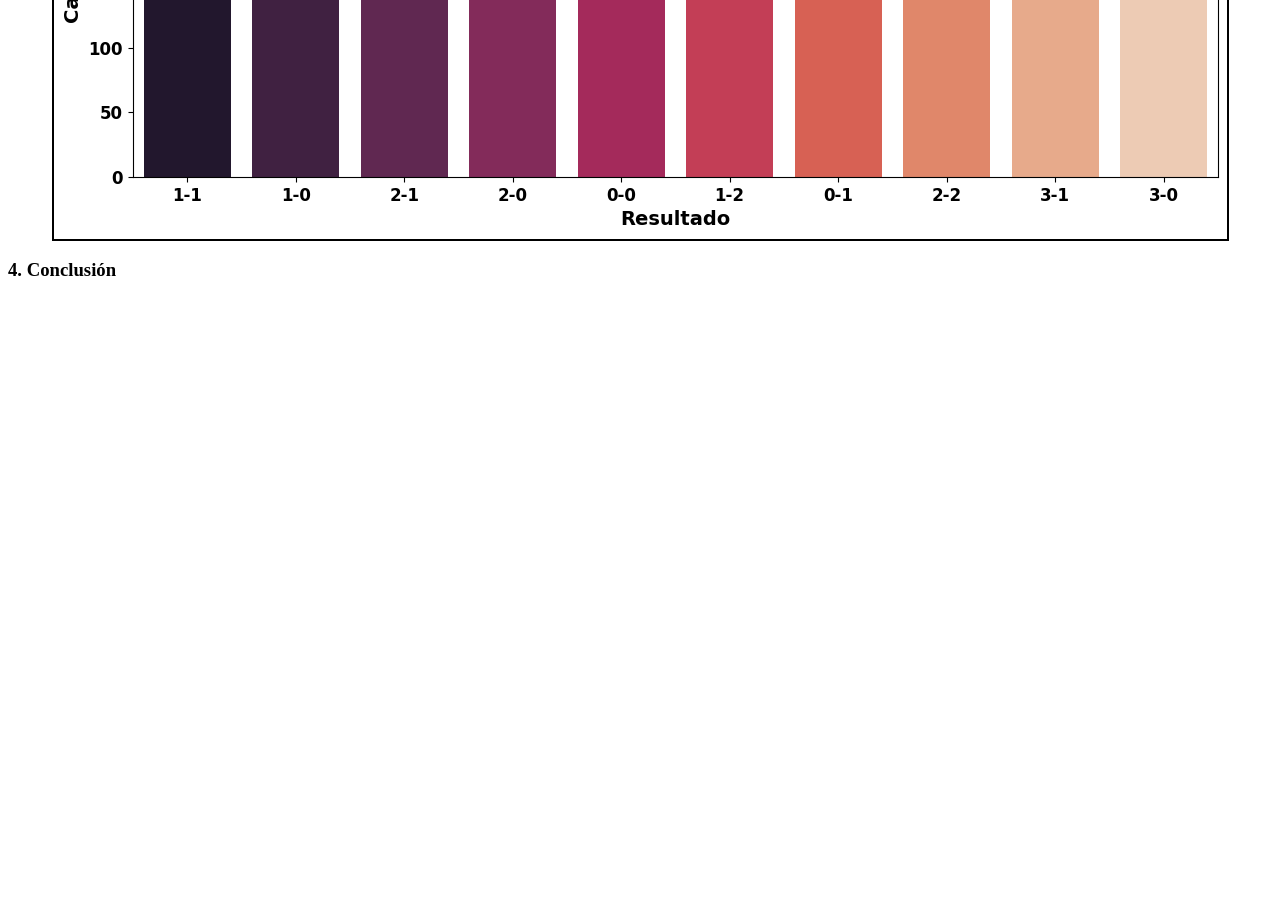
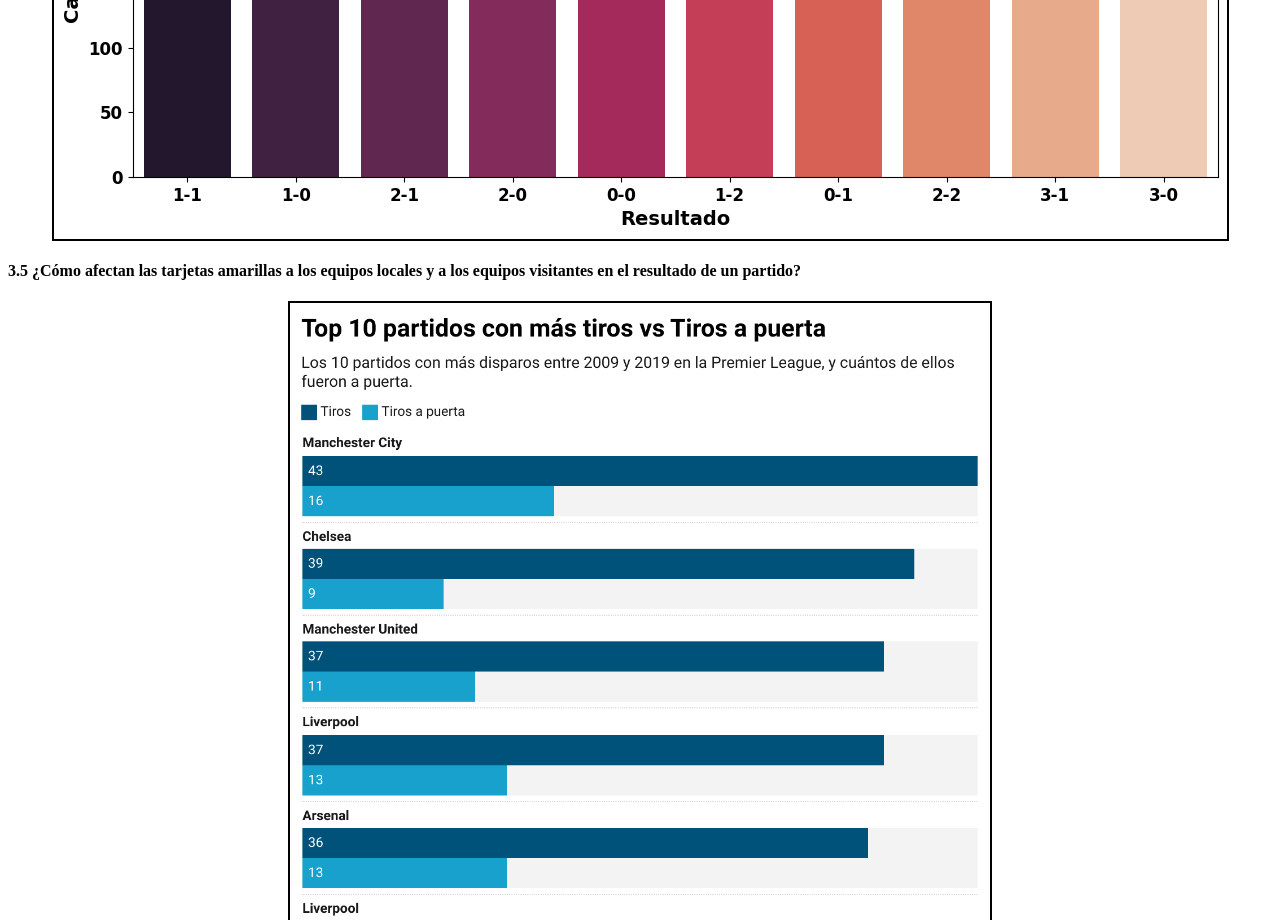
Before and after one commit to carlosgilrodrigo/08MBID---Visualizacion-de-Datos, a website: page index.html in a window 1280 px wide. Shown: the part 5530-6450 px from the top of the page. Before the commit the page ends 5830 px from the top, so only its background shows below. Drawn offline with Linux system fonts and the light colour scheme.

Commit message:
1 file modified

```diff
--- a/index.html
+++ b/index.html
@@ -134,6 +134,10 @@
   <div style="text-align:center">
     <img src="https://raw.githubusercontent.com/carlosgilrodrigo/08MBID---Visualizacion-de-Datos/main/Resultados_Comunes.png" style="border:2px solid black" alt="Resultados_Comunes">
   </div>
+  <h4>3.5 ¿Cómo afectan las tarjetas amarillas a los equipos locales y a los equipos visitantes en el resultado de un partido?</h4>
+  <div style="text-align:center">
+    <img src="https://raw.githubusercontent.com/carlosgilrodrigo/08MBID---Visualizacion-de-Datos/main/Top10Tiros.png" width="700" height="1100" style="border:2px solid black" alt="Top10_Tiros">
+  </div>
   <h3>4. Conclusión</h3>
 
 </div>
```
